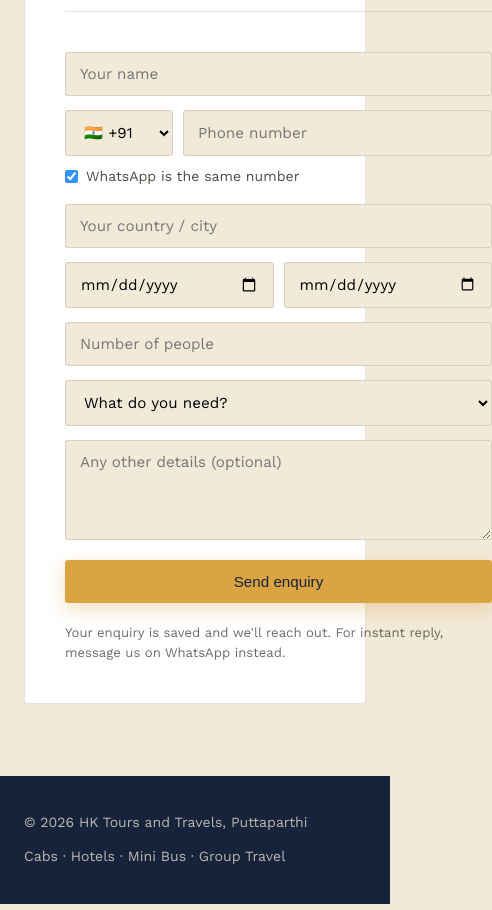
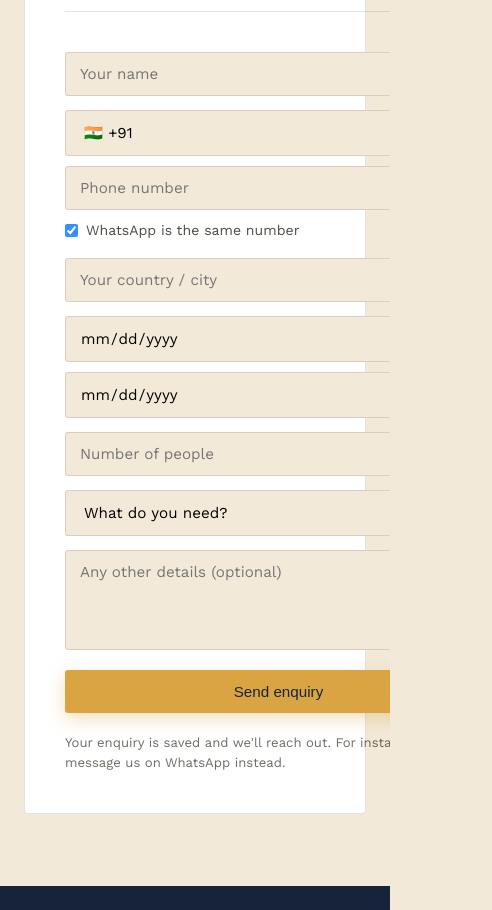
Before and after one commit to bookhktours-maker/hk-tours-travels, a plain HTML site: page index.html in a window 390 px wide. Shown: the part 4895-5805 px from the top of the page, 492 px wide, since content can reach past the window. Drawn offline with nearby package versions, Linux system fonts and the light colour scheme.

Commit message:
Update index.html

```diff
--- a/index.html
+++ b/index.html
@@ -41,8 +41,8 @@
     --line:rgba(36,29,20,0.12);
   }
   *{box-sizing:border-box; margin:0; padding:0;}
-  html{scroll-behavior:smooth;}
-  body{
+  html{scroll-behavior:smooth; overflow-x:hidden; max-width:100%;}
+  body{overflow-x:hidden; max-width:100%;
     font-family:'Work Sans', -apple-system, sans-serif;
     background:var(--parchment);
     color:var(--ink);
@@ -186,6 +186,8 @@
     .navlinks.open{display:flex;}
     .menu-btn{display:block;}
     .package{grid-template-columns:1fr;}
+    .field-row{flex-wrap:wrap;}
+    .field-row input, .field-row select{flex:1 1 100%; min-width:0; width:100%;}
   }
 </style>
 </head>
```
